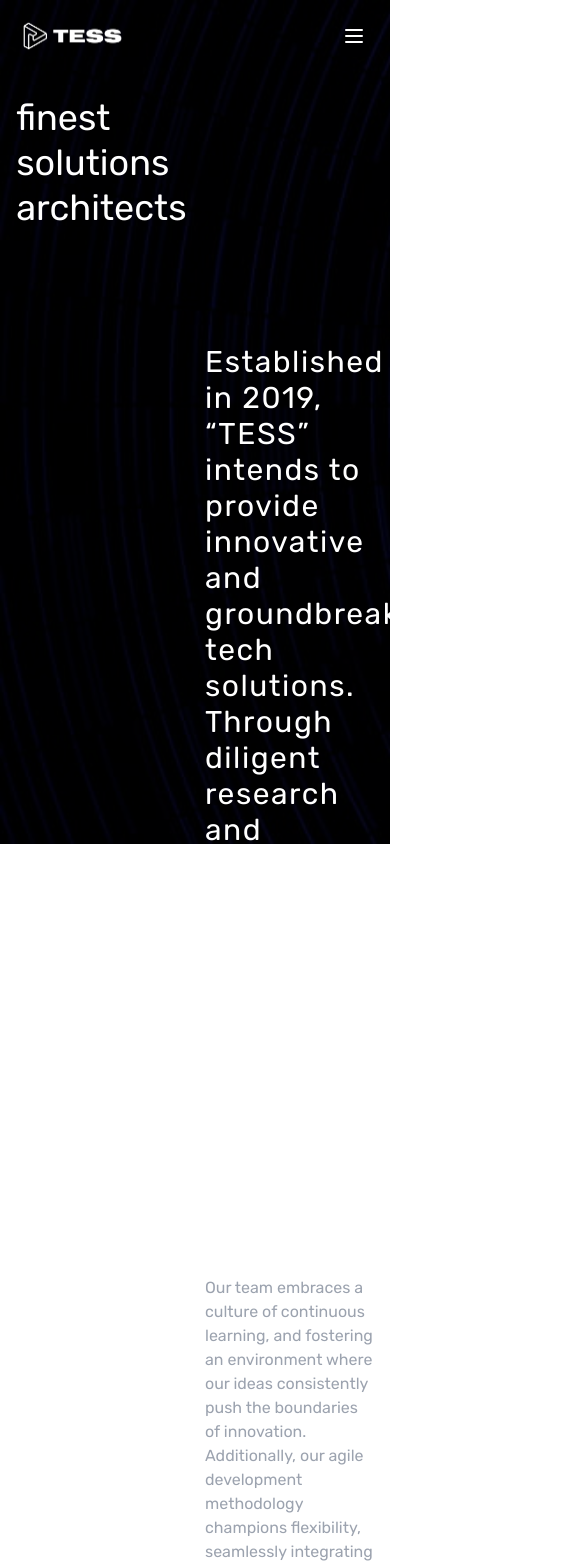
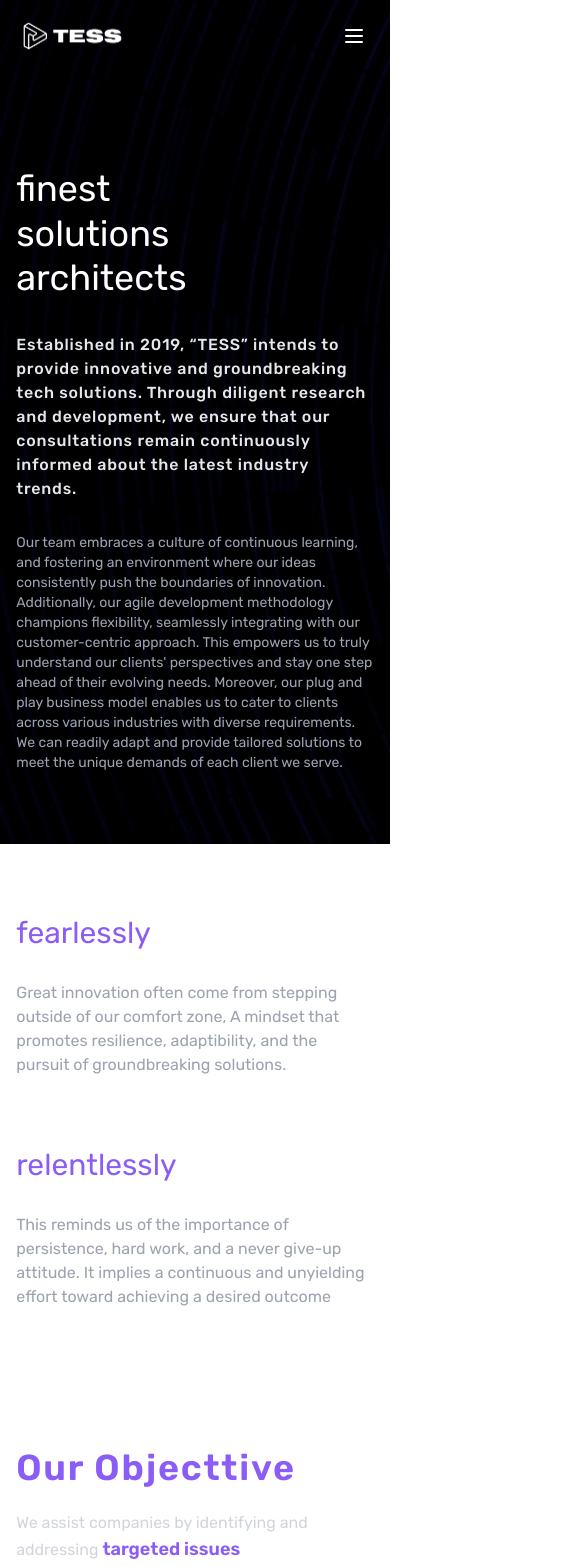
Before and after one commit to safwanbin2/tess-client, a React (Vite) app: page /about in a window 390 px wide. Shown: the top 1567 px of the page, 585 px wide, since content can reach past the window. Built offline with nearby package versions, Linux system fonts and the light colour scheme.

Commit message:
about responsive

```diff
--- a/src/pages/about/BuildingBetterThings.jsx
+++ b/src/pages/about/BuildingBetterThings.jsx
@@ -3,19 +3,19 @@ import React from "react";
 const BuildingBetterThings = () => {
   return (
     <>
-      <div className="py-24 w-full min-h-screen flex justify-center items-center">
-        <div className="w-11/12 mx-auto space-y-10 grid grid-cols-2 gap-5">
+      <div className="pt-24 w-full min-h-screen flex justify-center items-center">
+        <div className="w-11/12 mx-auto grid grid-cols-1 md:grid-cols-2 gap-8">
           <h1 className="text-white text-4xl md:text-8xl leading-[2.8rem] md:leading-[7rem]">
             finest <br /> solutions <br /> architects
           </h1>
-          <div className="space-y-8 pt-52">
-            <h2 className="text-3xl tracking-wider text-white">
+          <div className="space-y-8 md:pt-52">
+            <h2 className="font-medium md:text-3xl tracking-wider text-gray-200">
               Established in 2019, “TESS” intends to provide innovative and
               groundbreaking tech solutions. Through diligent research and
               development, we ensure that our consultations remain continuously
               informed about the latest industry trends.
             </h2>
-            <p className="text-gray-400">
+            <p className="text-gray-400 text-sm md:text-base">
               Our team embraces a culture of continuous learning, and fostering
               an environment where our ideas consistently push the boundaries of
               innovation. Additionally, our agile development methodology
--- a/src/pages/about/InnovateBuild.jsx
+++ b/src/pages/about/InnovateBuild.jsx
@@ -2,23 +2,23 @@ const InnovateBuild = () => {
   return (
     <>
       <div className="py-10 w-full min-h-[60vh] flex justify-center items-center">
-        <div className="w-11/12 mx-auto grid grid-cols-2 gap-5">
+        <div className="w-11/12 mx-auto grid grid-cols-1 md:grid-cols-2 gap-10 md:gap-5">
           <div className="space-y-8">
-            <h1 className="text-white text-7xl leading-[5rem]">
+            <h1 className="text-white text-3xl md:text-7xl leading-[2rem] md:leading-[5rem]">
               Innovate <br />{" "}
               <span className="text-violet-500">fearlessly</span>
             </h1>
-            <p className="text-gray-400 w-9/12">
+            <p className="text-gray-400 md:w-9/12">
               Great innovation often come from stepping outside of our comfort
               zone, A mindset that promotes resilience, adaptibility, and the
               pursuit of groundbreaking solutions.
             </p>
           </div>
-          <div className="pt-40 space-y-8">
-            <h1 className="text-white text-7xl leading-[5rem]">
+          <div className="md:pt-40 space-y-8">
+            <h1 className="text-white text-3xl md:text-7xl leading-[2rem] md:leading-[5rem]">
               Build <br /> <span className="text-violet-500">relentlessly</span>
             </h1>
-            <p className="text-gray-400 w-9/12">
+            <p className="text-gray-400 md:w-9/12">
               This reminds us of the importance of persistence, hard work, and a
               never give-up attitude. It implies a continuous and unyielding
               effort toward achieving a desired outcome
--- a/src/pages/about/OurObjecttive.jsx
+++ b/src/pages/about/OurObjecttive.jsx
@@ -5,7 +5,7 @@ const OurObjecttive = () => {
         <div className="w-11/12 mx-auto text-white space-y-10">
           <div className="space-y-5">
             <h1 className="text-4xl font-semibold leading-[2.8rem] tracking-wider text-violet-500">
-              Out Objecttive
+              Our Objecttive
             </h1>
             <p className="text-gray-300">
               We assist companies by identifying and addressing{" "}
--- a/src/pages/about/WeServe.jsx
+++ b/src/pages/about/WeServe.jsx
@@ -4,10 +4,10 @@ const WeServe = () => {
   return (
     <>
       <div className="pt-24 w-full min-h-screen flex justify-center items-center">
-        <div className="w-11/12 mx-auto text-white grid grid-cols-3 gap-10 items-center">
+        <div className="w-11/12 mx-auto text-white grid grid-cols-1 md:grid-cols-3 gap-10 items-center">
           <div>
             <div className="col-span-1 space-y-5">
-              <h1 className="text-4xl font-semibold leading-[2.8rem] tracking-wider">
+              <h1 className="text-3xl md:text-4xl font-semibold leading-[2.8rem] tracking-wider">
                 We Serve Clients Worldwide.
               </h1>
               <p className="text-gray-300">
```
